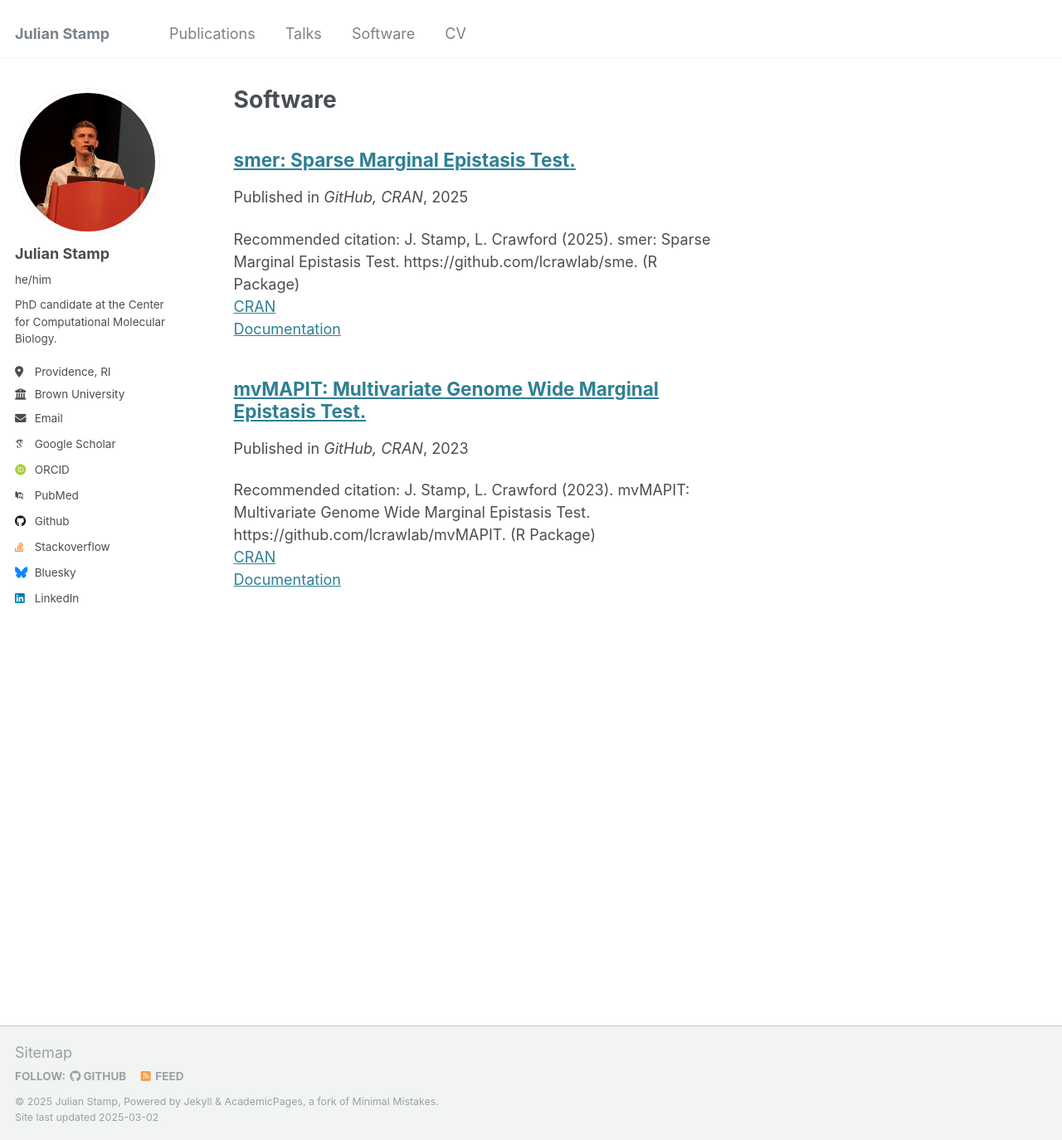
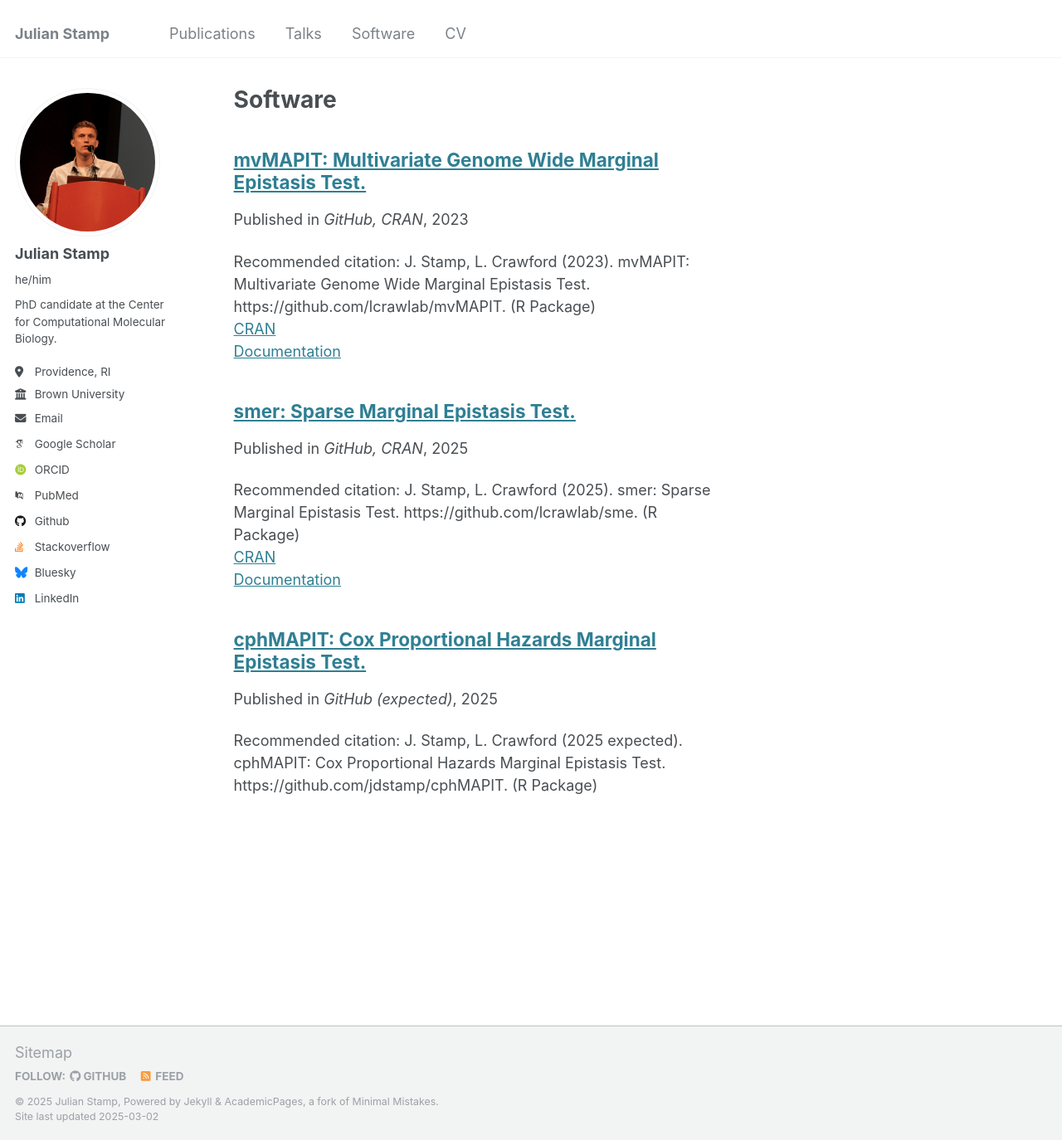
Before and after one commit to jdstamp/jdstamp.github.io, a Jekyll site: the page built from _pages/software.html, in a window 1280 px wide and 1374 px high. Shown: the whole window at 83% size. Built offline with Jekyll 4.4.1, drawn with Linux system fonts in a browser that asks for light colours; some web fonts are replaced.

Commit message:
another one

```diff
--- a/_pages/software.html
+++ b/_pages/software.html
@@ -9,7 +9,7 @@ author_profile: true
 <!-- Only render items in the "software" publication category -->
 {% if site.publication_category %}
   {% assign title_shown = false %}
-  {% for post in site.publications reversed %}
+  {% for post in site.publications %}
     {% if post.category != "software" %}
       {% continue %}
     {% endif %}
--- /dev/null
+++ b/_publications/2025-cphmapit-software.md
@@ -0,0 +1,11 @@
+---
+title: "cphMAPIT: Cox Proportional Hazards Marginal Epistasis Test."
+collection: publications
+category: software
+permalink: /publication/2025-cphmapit-software
+excerpt: ''
+date: 2025-02-14
+venue: 'GitHub (expected)'
+citation: 'J. Stamp, L. Crawford (2025 expected). cphMAPIT:  Cox Proportional Hazards Marginal Epistasis Test. https://github.com/jdstamp/cphMAPIT. (R Package)'
+
+---
```
